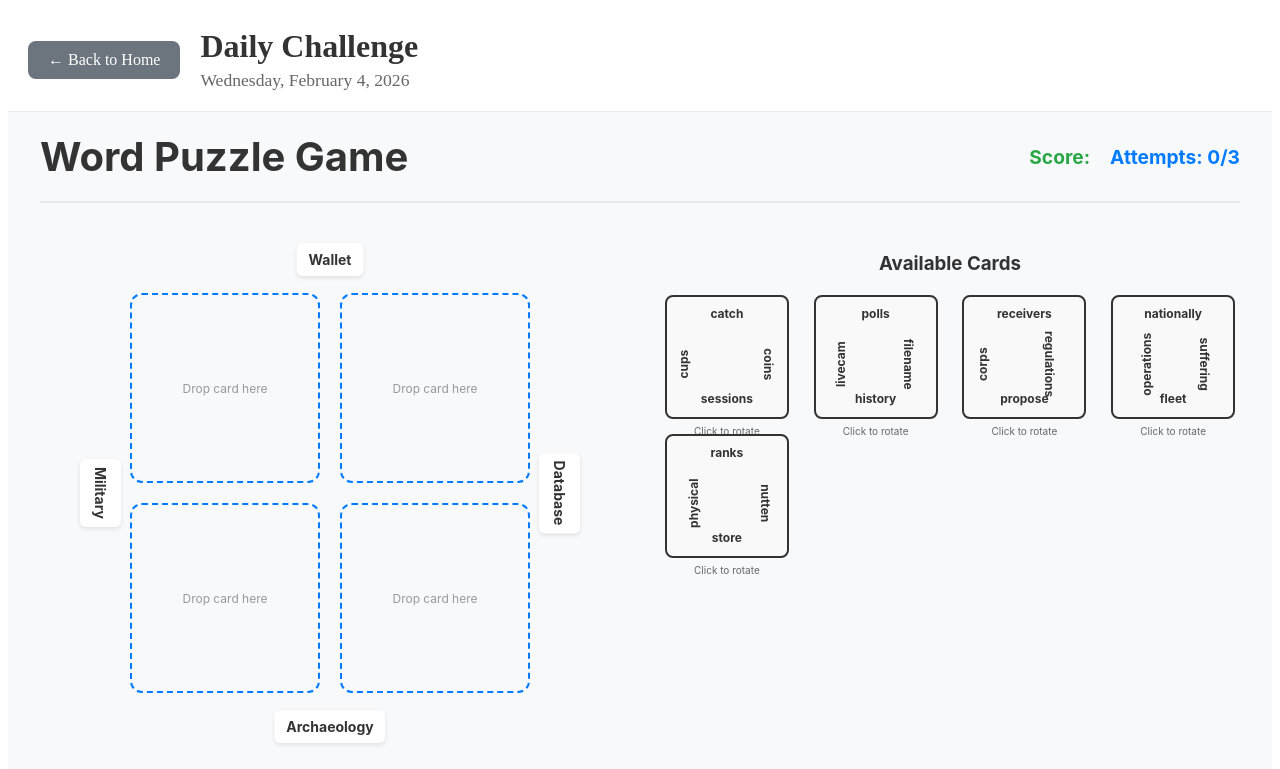
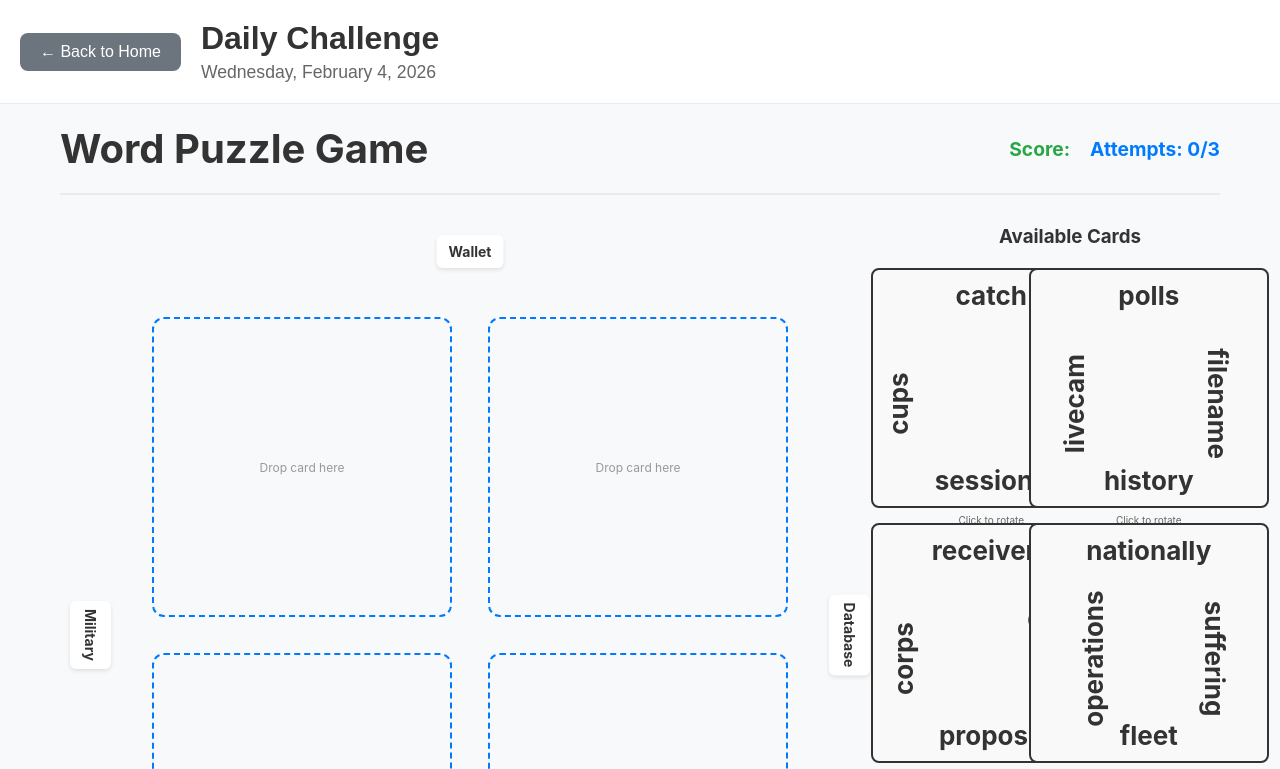
Before and after one commit to joelatwo/solo-clover, a Next.js app: page /puzzle/11-16-2025 in a window 1280 px wide. Shown: the top 769 px of the page. Built offline with nearby package versions, Linux system fonts and the light colour scheme.

Commit message:
Adjust the size of the grid

```diff
--- a/src/components/Card.module.css
+++ b/src/components/Card.module.css
@@ -1,6 +1,6 @@
 .card {
-  width: 120px;
-  height: 120px;
+  width: var(--puzzle-card-size);
+  height: var(--puzzle-card-size);
   border: 2px solid #333;
   border-radius: 8px;
   background: #f9f9f9;
@@ -37,11 +37,11 @@
 
 .word {
   position: absolute;
-  font-size: 12px;
+  font-size: 26px;
   font-weight: bold;
   color: #333;
   text-align: center;
-  max-width: 80px;
+  max-width: 80%;
   word-wrap: break-word;
   line-height: 1.2;
 }
--- a/src/components/Puzzle.module.css
+++ b/src/components/Puzzle.module.css
@@ -7,13 +7,13 @@
 
 .puzzleGrid {
   position: relative;
-  width: 400px;
-  height: 400px;
+  width: var(--puzzle-grid-size);
+  height: var(--puzzle-grid-size);
   display: grid;
   grid-template-columns: 1fr 1fr;
   grid-template-rows: 1fr 1fr;
-  gap: 20px;
-  padding: 40px;
+  gap: var(--puzzle-grid-gap);
+  padding: var(--puzzle-grid-padding);
 }
 
 .slot {
@@ -27,7 +27,7 @@
   background: #f8f9fa;
   transition: all 0.2s ease;
   cursor: pointer;
-  min-height: 120px;
+  min-height: var(--puzzle-card-size);
   position: relative;
 }
 
--- /dev/null
+++ b/src/pages/_app.tsx
@@ -0,0 +1,6 @@
+import "@/pages/globals.css";
+import type { AppProps } from "next/app";
+
+export default function App({ Component, pageProps }: AppProps) {
+  return <Component {...pageProps} />;
+}
--- a/src/pages/globals.css
+++ b/src/pages/globals.css
@@ -1,6 +1,12 @@
 :root {
   --background: #ffffff;
   --foreground: #171717;
+
+  /* Puzzle grid – change these to resize the grid and cards dynamically */
+  --puzzle-card-size: 240px;
+  --puzzle-grid-size: 780px;
+  --puzzle-grid-gap: 36px;
+  --puzzle-grid-padding: 72px;
 }
 
 @media (prefers-color-scheme: dark) {
```
Also changed, not shown: 1 other file (tests, documents, lock files or other folders).
